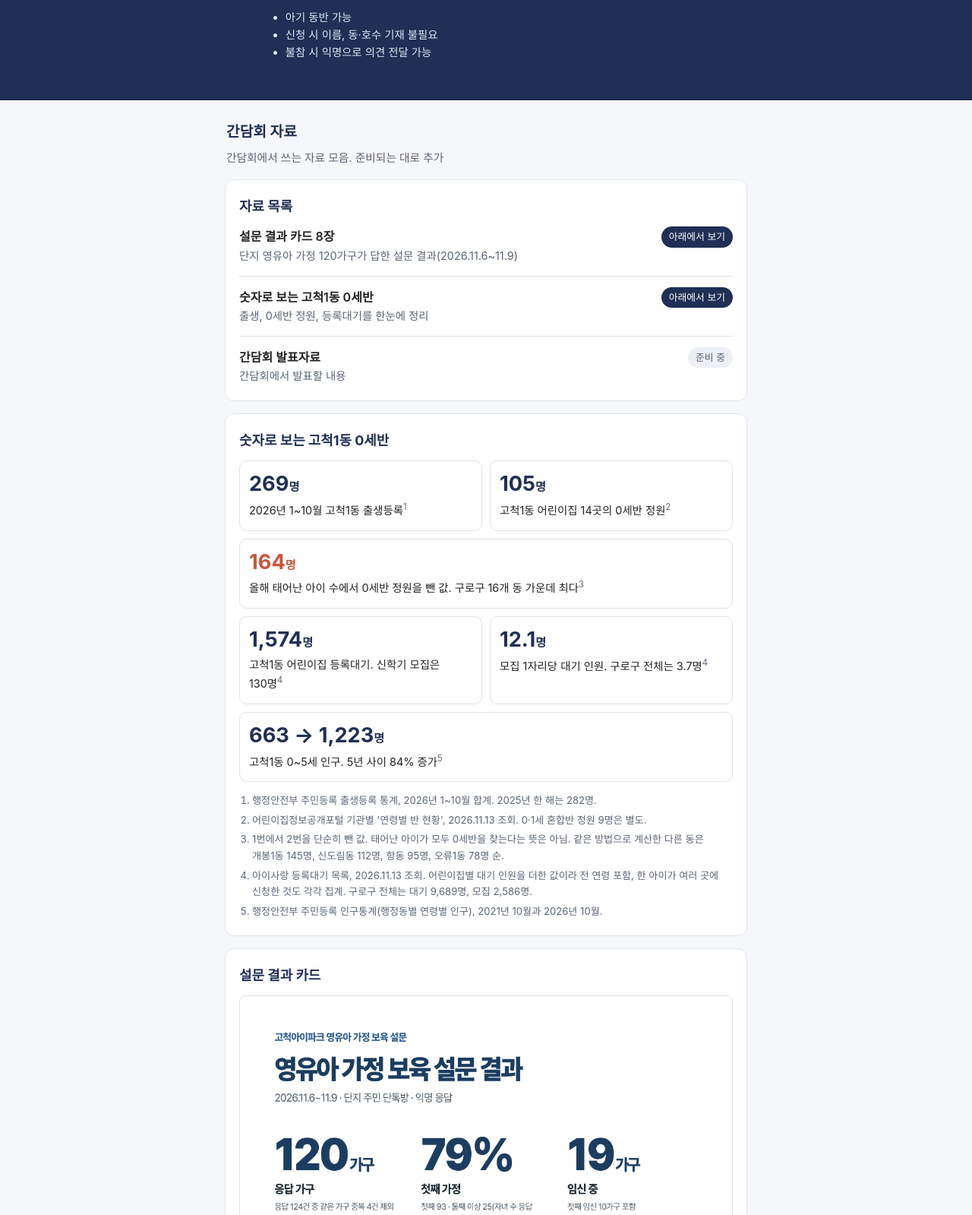
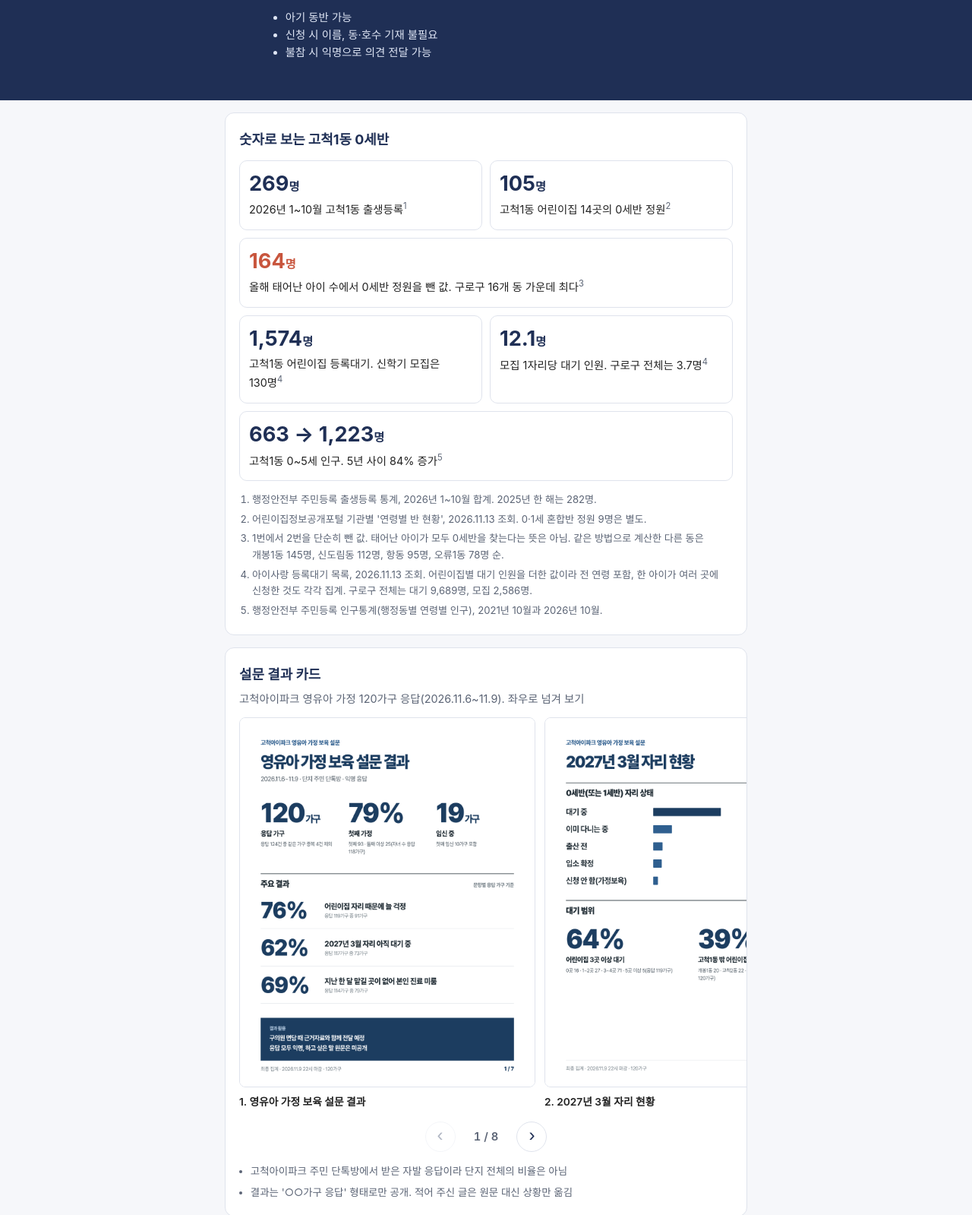
Before and after one commit to gocheokbaby/gocheokbaby.github.io, a plain HTML site: page index.html in a window 1280 px wide. Shown: the part 821-2420 px from the top of the page at 76% size. Drawn offline with Linux system fonts and the light colour scheme.

Commit message:
자료 목록 삭제, 설문 결과 카드를 좌우 슬라이드로 변경
Co-Authored-By: Claude Fable 5.2 <noreply@anthropic.com>
Claude-Session: https://claude.ai/code/session_01P7xVFQsZiGRtwdNSmLWp9M

```diff
--- a/index.html
+++ b/index.html
@@ -73,6 +73,17 @@
   figure:last-child { margin-bottom:0; }
   figure img { display:block; width:100%; height:auto; border:1px solid var(--line); border-radius:8px; }
   figcaption { color:var(--sub); font-size:.86rem; margin-top:8px; }
+  .sub { margin:-6px 0 12px; color:var(--sub); font-size:.9rem; }
+  .slider { display:flex; gap:12px; overflow-x:auto; scroll-snap-type:x mandatory; -webkit-overflow-scrolling:touch; margin:0 -18px; padding:0 18px 2px; scrollbar-width:none; }
+  .slider::-webkit-scrollbar { display:none; }
+  .slider figure { flex:0 0 86%; margin:0; scroll-snap-align:center; }
+  .slider figcaption { font-weight:600; color:var(--ink); }
+  .pager { display:flex; align-items:center; justify-content:center; gap:14px; margin:12px 0 2px; }
+  .pager button { width:40px; height:40px; border-radius:50%; border:1px solid var(--line); background:#fff; color:var(--navy); font-size:1.5rem; line-height:1; padding:0 0 3px; cursor:pointer; }
+  .pager button:disabled { opacity:.35; cursor:default; }
+  .pager .count { min-width:3.6em; text-align:center; font-size:.92rem; font-weight:600; color:var(--sub); font-variant-numeric:tabular-nums; }
+  ul.small { margin-top:14px; color:var(--sub); font-size:.84rem; }
+  @media (min-width:600px) { .slider figure { flex-basis:60%; } }
   footer { max-width:720px; margin:0 auto; padding:0 16px 40px; color:var(--sub); font-size:.82rem; }
   @media (max-width:420px) { .nums { grid-template-columns:1fr; } }
   @media (max-width:359px) { .when .date { font-size:3.6rem; } }
@@ -111,33 +122,7 @@
   <ul class="fine"><li>아기 동반 가능</li><li>신청 시 이름, 동·호수 기재 불필요</li><li>불참 시 익명으로 의견 전달 가능</li></ul>
 </div></header>
 
-<header class="plain">
-  <h2>간담회 자료</h2>
-  <p>간담회에서 쓰는 자료 모음. 준비되는 대로 추가</p>
-</header>
-
 <main>
-
-<section>
-  <h2>자료 목록</h2>
-  <ul class="list">
-    <li>
-      <div><span class="t">설문 결과 카드 8장</span>
-      <span class="d">단지 영유아 가정 120가구가 답한 설문 결과(2026.11.6~11.9)</span></div>
-      <a class="tag on" href="#cards">아래에서 보기</a>
-    </li>
-    <li>
-      <div><span class="t">숫자로 보는 고척1동 0세반</span>
-      <span class="d">출생, 0세반 정원, 등록대기를 한눈에 정리</span></div>
-      <a class="tag on" href="#numbers">아래에서 보기</a>
-    </li>
-    <li>
-      <div><span class="t">간담회 발표자료</span>
-      <span class="d">간담회에서 발표할 내용</span></div>
-      <span class="tag">준비 중</span>
-    </li>
-  </ul>
-</section>
 
 <section id="numbers">
   <h2>숫자로 보는 고척1동 0세반</h2>
@@ -178,43 +163,19 @@
 
 <section id="cards">
   <h2>설문 결과 카드</h2>
-  <figure>
-    <img src="cards/card1.png" alt="영유아 가정 보육 설문 결과. 응답 120가구(응답 124건 중 같은 가구 중복 4건 제외). 첫째 가정 79%, 임신 중 19가구. 어린이집 자리 때문에 늘 걱정 76%(119가구 중 91가구), 2027년 3월 자리 아직 대기 중 62%(117가구 중 73가구), 지난 한 달 맡길 곳이 없어 본인 진료 미룸 69%(114가구 중 79가구)." width="2160" height="2700" loading="lazy">
-    <figcaption><b>1. 영유아 가정 보육 설문 결과</b> — 응답 120가구(응답 124건 중 같은 가구 중복 4건 제외). 첫째 가정 79%, 임신 중 19가구. 어린이집 자리 때문에 늘 걱정 76%(119가구 중 91가구), 2027년 3월 자리 아직 대기 중 62%(117가구 중 73가구), 지난 한 달 맡길 곳이 없어 본인 진료 미룸 69%(114가구 중 79가구).</figcaption>
-  </figure>
-  <figure>
-    <img src="cards/card2.png" alt="2027년 3월 자리 현황. 대기 중 62%(73가구), 이미 다니는 중 17%(20가구), 출산 전 9%(10가구), 입소 확정 8%(9가구), 신청 안 함 4%(5가구). 어린이집 3곳 이상 대기 64%, 고척1동 밖 어린이집에도 대기 39%." width="2160" height="2700" loading="lazy">
-    <figcaption><b>2. 2027년 3월 자리 현황</b> — 대기 중 62%(73가구), 이미 다니는 중 17%(20가구), 출산 전 9%(10가구), 입소 확정 8%(9가구), 신청 안 함 4%(5가구). 어린이집 3곳 이상 대기 64%, 고척1동 밖 어린이집에도 대기 39%.</figcaption>
-  </figure>
-  <figure>
-    <img src="cards/card3.png" alt="자리 걱정과 대응. 늘 걱정 76%(91가구), 자주 걱정 17%(20가구), 가끔 걱정 7%(8가구), 걱정 없음 0가구. 걱정 때문에 한 일(여러 개 선택): 다른 곳에도 대기 50%, 시터·조부모 알아봄 39%, 복직 시기 미루거나 바꿈 34%, 둘째 계획 미루거나 접음 25%, 이사 고려 23%, 잠 설침·몸 아픔 20%." width="2160" height="2700" loading="lazy">
-    <figcaption><b>3. 자리 걱정과 대응</b> — 늘 걱정 76%(91가구), 자주 걱정 17%(20가구), 가끔 걱정 7%(8가구), 걱정 없음 0가구. 걱정 때문에 한 일(여러 개 선택): 다른 곳에도 대기 50%, 시터·조부모 알아봄 39%, 복직 시기 미루거나 바꿈 34%, 둘째 계획 미루거나 접음 25%, 이사 고려 23%, 잠 설침·몸 아픔 20%.</figcaption>
-  </figure>
-  <figure>
-    <img src="cards/card4.png" alt="3월 입소 불가 시 계획. 여러 개 선택: 아직 모름 39%, 다른 동 어린이집 28%, 육아휴직 연장 24%, 퇴사·휴업 22%, 조부모·친척 18%, 시터·아이돌봄 11%, 배우자 육아휴직 11%. 복직과 입소 사이 3개월 이상 공백 24%, 임대 기간 끝까지 거주 계획 74%." width="2160" height="2700" loading="lazy">
-    <figcaption><b>4. 3월 입소 불가 시 계획</b> — 여러 개 선택: 아직 모름 39%, 다른 동 어린이집 28%, 육아휴직 연장 24%, 퇴사·휴업 22%, 조부모·친척 18%, 시터·아이돌봄 11%, 배우자 육아휴직 11%. 복직과 입소 사이 3개월 이상 공백 24%, 임대 기간 끝까지 거주 계획 74%.</figcaption>
-  </figure>
-  <figure>
-    <img src="cards/card5.png" alt="어린이집 통원 방법. 도보 10분 이내 23%, 도보 10~20분 26%, 자동차 22%, 대중교통 1%, 미정 28%. 큰길 횡단·차량 이동 43%(50가구), 단지 안·단지 앞 16%(18가구), 아직 모름 41%(47가구)." width="2160" height="2700" loading="lazy">
-    <figcaption><b>5. 어린이집 통원 방법</b> — 도보 10분 이내 23%, 도보 10~20분 26%, 자동차 22%, 대중교통 1%, 미정 28%. 큰길 횡단·차량 이동 43%(50가구), 단지 안·단지 앞 16%(18가구), 아직 모름 41%(47가구).</figcaption>
-  </figure>
-  <figure>
-    <img src="cards/card6.png" alt="시간 단위 돌봄 공백. 지난 한 달 맡길 곳이 없어 미룬 일(여러 개 선택): 본인 진료 69%, 휴식 49%, 관공서·은행 일 40%, 일·면접 33%, 형제 돌봄 12%, 없음 20%. 시간제보육: 제도를 몰랐음 39%, 거리·주차 문제로 안 씀 25%, 예약이 어려워 거의 못 씀 20%, 이용해서 도움 됨 3%, 필요 없음 14%. 단지 안 시간 단위 돌봄 공간이 생기면 주 1회 이상 이용 의향 83%." width="2160" height="2700" loading="lazy">
-    <figcaption><b>6. 시간 단위 돌봄 공백</b> — 지난 한 달 맡길 곳이 없어 미룬 일(여러 개 선택): 본인 진료 69%, 휴식 49%, 관공서·은행 일 40%, 일·면접 33%, 형제 돌봄 12%, 없음 20%. 시간제보육: 제도를 몰랐음 39%, 거리·주차 문제로 안 씀 25%, 예약이 어려워 거의 못 씀 20%, 이용해서 도움 됨 3%, 필요 없음 14%. 단지 안 시간 단위 돌봄 공간이 생기면 주 1회 이상 이용 의향 83%.</figcaption>
-  </figure>
-  <figure>
-    <img src="cards/card7.png" alt="자유응답 주요 내용. 자유응답 43건을 원문 대신 상황으로 정리. 자리(정원 부족 29건, 순위에서 밀림 6건), 거리 10건, 일과 생활 8건, 바라는 것(단지 안 공간·시설 5건, 국공립 2건). 주제별 건수는 겹쳐 셈." width="2160" height="2700" loading="lazy">
-    <figcaption><b>7. 자유응답 주요 내용</b> — 자유응답 43건을 원문 대신 상황으로 정리. 자리(정원 부족 29건, 순위에서 밀림 6건), 거리 10건, 일과 생활 8건, 바라는 것(단지 안 공간·시설 5건, 국공립 2건). 주제별 건수는 겹쳐 셈.</figcaption>
-  </figure>
-  <figure>
-    <img src="cards/card8.png" alt="120가구 응답 결과 요약. 늘 걱정 76%(91/119), 3월 자리 대기 중 62%(73/117), 3곳 이상 대기 64%(76/119), 본인 진료 미룸 69%(79/114), 복직 시기 미루거나 바꿈 34%(40/119), 자리를 못 받으면 퇴사·휴업 고려 22%(26/120), 큰길 횡단·차량 이동으로 통원 43%(50/115), 단지 안 돌봄 공간 주 1회 이상 이용 의향 83%(100/120)." width="2160" height="2700" loading="lazy">
-    <figcaption><b>8. 120가구 응답 결과 요약</b> — 늘 걱정 76%(91/119), 3월 자리 대기 중 62%(73/117), 3곳 이상 대기 64%(76/119), 본인 진료 미룸 69%(79/114), 복직 시기 미루거나 바꿈 34%(40/119), 자리를 못 받으면 퇴사·휴업 고려 22%(26/120), 큰길 횡단·차량 이동으로 통원 43%(50/115), 단지 안 돌봄 공간 주 1회 이상 이용 의향 83%(100/120).</figcaption>
-  </figure>
-</section>
-
-<section>
-  <h2>설문에 대하여</h2>
-  <ul class="plain">
+  <p class="sub">고척아이파크 영유아 가정 120가구 응답(2026.11.6~11.9). 좌우로 넘겨 보기</p>
+  <div class="slider" tabindex="0" aria-label="설문 결과 카드 8장">
+    <figure><img src="cards/card1.png" alt="영유아 가정 보육 설문 결과. 응답 120가구(응답 124건 중 같은 가구 중복 4건 제외). 첫째 가정 79%, 임신 중 19가구. 어린이집 자리 때문에 늘 걱정 76%(119가구 중 91가구), 2027년 3월 자리 아직 대기 중 62%(117가구 중 73가구), 지난 한 달 맡길 곳이 없어 본인 진료 미룸 69%(114가구 중 79가구)." width="2160" height="2700" loading="lazy"><figcaption>1. 영유아 가정 보육 설문 결과</figcaption></figure>
+    <figure><img src="cards/card2.png" alt="2027년 3월 자리 현황. 대기 중 62%(73가구), 이미 다니는 중 17%(20가구), 출산 전 9%(10가구), 입소 확정 8%(9가구), 신청 안 함 4%(5가구). 어린이집 3곳 이상 대기 64%, 고척1동 밖 어린이집에도 대기 39%." width="2160" height="2700" loading="lazy"><figcaption>2. 2027년 3월 자리 현황</figcaption></figure>
+    <figure><img src="cards/card3.png" alt="자리 걱정과 대응. 늘 걱정 76%(91가구), 자주 걱정 17%(20가구), 가끔 걱정 7%(8가구), 걱정 없음 0가구. 걱정 때문에 한 일(여러 개 선택): 다른 곳에도 대기 50%, 시터·조부모 알아봄 39%, 복직 시기 미루거나 바꿈 34%, 둘째 계획 미루거나 접음 25%, 이사 고려 23%, 잠 설침·몸 아픔 20%." width="2160" height="2700" loading="lazy"><figcaption>3. 자리 걱정과 대응</figcaption></figure>
+    <figure><img src="cards/card4.png" alt="3월 입소 불가 시 계획. 여러 개 선택: 아직 모름 39%, 다른 동 어린이집 28%, 육아휴직 연장 24%, 퇴사·휴업 22%, 조부모·친척 18%, 시터·아이돌봄 11%, 배우자 육아휴직 11%. 복직과 입소 사이 3개월 이상 공백 24%, 임대 기간 끝까지 거주 계획 74%." width="2160" height="2700" loading="lazy"><figcaption>4. 3월 입소 불가 시 계획</figcaption></figure>
+    <figure><img src="cards/card5.png" alt="어린이집 통원 방법. 도보 10분 이내 23%, 도보 10~20분 26%, 자동차 22%, 대중교통 1%, 미정 28%. 큰길 횡단·차량 이동 43%(50가구), 단지 안·단지 앞 16%(18가구), 아직 모름 41%(47가구)." width="2160" height="2700" loading="lazy"><figcaption>5. 어린이집 통원 방법</figcaption></figure>
+    <figure><img src="cards/card6.png" alt="시간 단위 돌봄 공백. 지난 한 달 맡길 곳이 없어 미룬 일(여러 개 선택): 본인 진료 69%, 휴식 49%, 관공서·은행 일 40%, 일·면접 33%, 형제 돌봄 12%, 없음 20%. 시간제보육: 제도를 몰랐음 39%, 거리·주차 문제로 안 씀 25%, 예약이 어려워 거의 못 씀 20%, 이용해서 도움 됨 3%, 필요 없음 14%. 단지 안 시간 단위 돌봄 공간이 생기면 주 1회 이상 이용 의향 83%." width="2160" height="2700" loading="lazy"><figcaption>6. 시간 단위 돌봄 공백</figcaption></figure>
+    <figure><img src="cards/card7.png" alt="자유응답 주요 내용. 자유응답 43건을 원문 대신 상황으로 정리. 자리(정원 부족 29건, 순위에서 밀림 6건), 거리 10건, 일과 생활 8건, 바라는 것(단지 안 공간·시설 5건, 국공립 2건). 주제별 건수는 겹쳐 셈." width="2160" height="2700" loading="lazy"><figcaption>7. 자유응답 주요 내용</figcaption></figure>
+    <figure><img src="cards/card8.png" alt="120가구 응답 결과 요약. 늘 걱정 76%(91/119), 3월 자리 대기 중 62%(73/117), 3곳 이상 대기 64%(76/119), 본인 진료 미룸 69%(79/114), 복직 시기 미루거나 바꿈 34%(40/119), 자리를 못 받으면 퇴사·휴업 고려 22%(26/120), 큰길 횡단·차량 이동으로 통원 43%(50/115), 단지 안 돌봄 공간 주 1회 이상 이용 의향 83%(100/120)." width="2160" height="2700" loading="lazy"><figcaption>8. 120가구 응답 결과 요약</figcaption></figure>
+  </div>
+  <div class="pager"><button type="button" class="prev" aria-label="이전 카드">&#8249;</button><span class="count">1 / 8</span><button type="button" class="next" aria-label="다음 카드">&#8250;</button></div>
+  <ul class="plain small">
     <li>고척아이파크 주민 단톡방에서 받은 자발 응답이라 단지 전체의 비율은 아님</li>
     <li>결과는 '○○가구 응답' 형태로만 공개. 적어 주신 글은 원문 대신 상황만 옮김</li>
   </ul>
@@ -224,5 +185,24 @@
 
 <footer>마지막 수정: 2026.11.18</footer>
 
+<script>
+(function () {
+  var sl = document.querySelector('.slider'); if (!sl) return;
+  var figs = sl.querySelectorAll('figure'), count = document.querySelector('.pager .count');
+  var prev = document.querySelector('.pager .prev'), next = document.querySelector('.pager .next');
+  function current() {
+    var mid = sl.scrollLeft + sl.clientWidth / 2, best = 0, dist = Infinity;
+    figs.forEach(function (f, i) { var d = Math.abs(f.offsetLeft - sl.offsetLeft + f.offsetWidth / 2 - mid); if (d < dist) { dist = d; best = i; } });
+    return best;
+  }
+  function update() { var i = current(); count.textContent = (i + 1) + ' / ' + figs.length; prev.disabled = i === 0; next.disabled = i === figs.length - 1; }
+  function go(d) { var i = Math.max(0, Math.min(figs.length - 1, current() + d)); figs[i].scrollIntoView({ behavior: 'smooth', inline: 'center', block: 'nearest' }); }
+  prev.addEventListener('click', function () { go(-1); }); next.addEventListener('click', function () { go(1); });
+  sl.addEventListener('scroll', function () { window.requestAnimationFrame(update); }, { passive: true });
+  sl.addEventListener('keydown', function (e) { if (e.key === 'ArrowRight') { go(1); e.preventDefault(); } if (e.key === 'ArrowLeft') { go(-1); e.preventDefault(); } });
+  update();
+})();
+</script>
+
 </body>
 </html>
```
